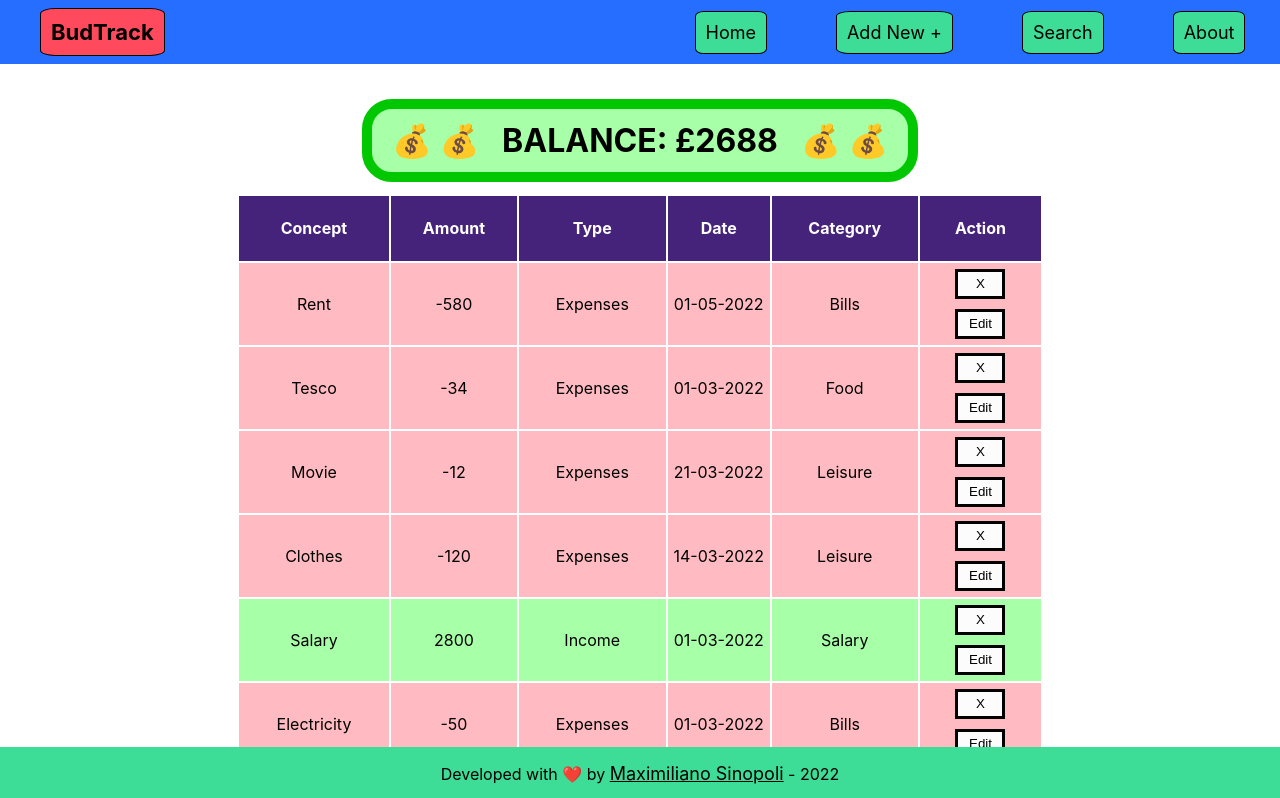
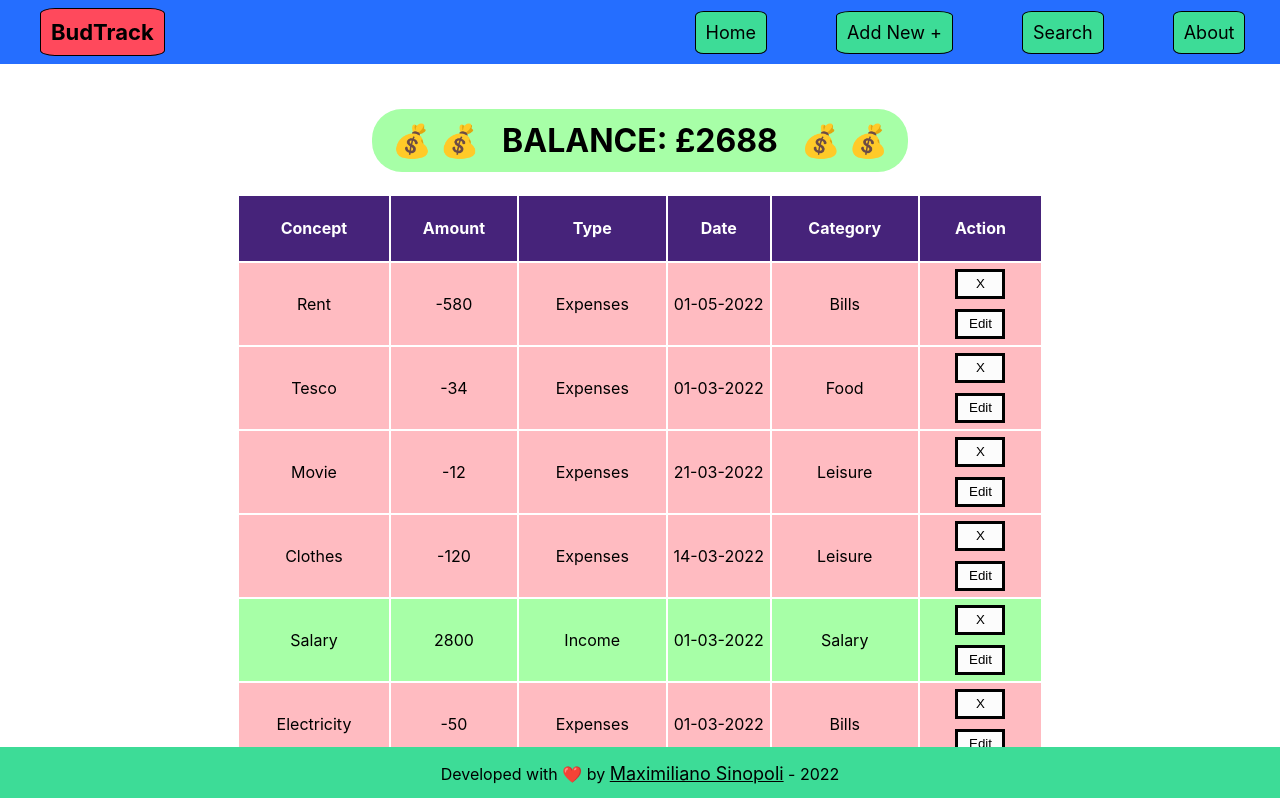
Before and after one commit to maximilianosinopoli/alkemy-challenge-full, a React (Create React App) app in the folder client/: page / in a window 1280 px wide. Shown: the top 798 px of the page. Built offline with nearby package versions, Linux system fonts and the light colour scheme.

Commit message:
Balance color reference changed

```diff
--- a/client/src/App.js
+++ b/client/src/App.js
@@ -3,10 +3,10 @@ import { BrowserRouter as Router, Route, Routes } from 'react-router-dom'
 
 import Header from './components/header';
 import Balance from './components/balance';
-import Footer from './components/footer';
 import Form from './components/form';
 import About from './components/about';
 import Search from './components/search';
+import Footer from './components/footer';
 
 
 function App() {
--- a/client/src/index.css
+++ b/client/src/index.css
@@ -139,7 +139,7 @@ tr {
   /* background-color: rgb(0, 253, 0); */
   padding: 12px 20px 12px 20px;
   border-radius: 30px;
-  border: 10px rgb(0, 199, 0) solid;
+  /* border: 10px rgb(0, 199, 0) solid; */
   background-color: rgb(167, 255, 167);
 }
 
@@ -147,7 +147,7 @@ tr {
   /* background-color: #ff0019; */
   padding: 12px 20px 12px 20px;
   border-radius: 30px;
-  border: 10px red solid;
+  /* border: 10px red solid; */
   background-color: #ffbbc1;
 }
 
```
